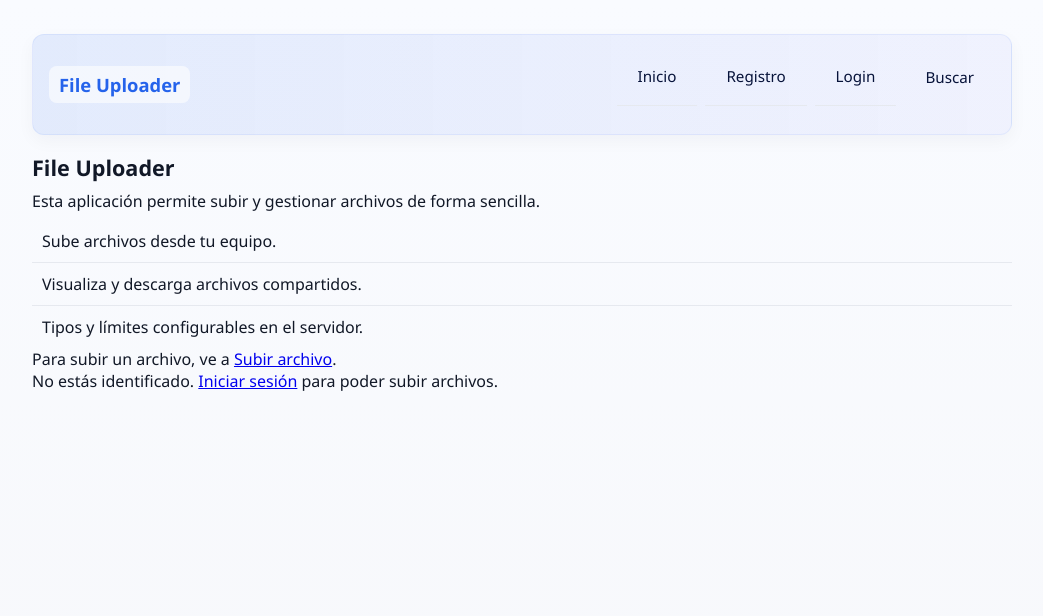
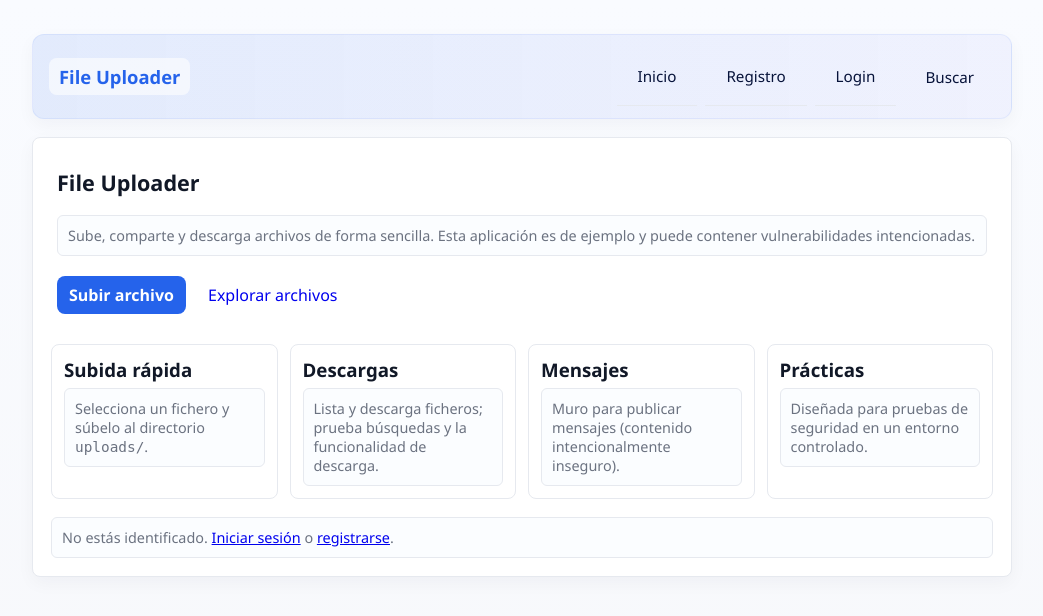
Before and after one commit to Yato03/File-Uploader-Vulnerable-app, a Flask app: page / in a window 1280 px wide. Shown: the top 616 px of the page, without its empty margins (118-1161 px from the left). Run offline with Flask 2, Linux system fonts and the light colour scheme.

Commit message:
styles changes

```diff
--- a/static/styles.css
+++ b/static/styles.css
@@ -36,7 +36,6 @@ nav{
   flex-wrap:wrap;
   gap:8px 16px;
   align-items:center;
-  margin-bottom:16px;
   font-size:0.95rem;
 }
 nav a{
--- a/templates/index.html
+++ b/templates/index.html
@@ -1,18 +1,43 @@
 {% extends "layout.html" %}
 {% block body %}
-<h1>File Uploader</h1>
-<p>Esta aplicación permite subir y gestionar archivos de forma sencilla.</p>
-<ul>
-    <li>Sube archivos desde tu equipo.</li>
-    <li>Visualiza y descarga archivos compartidos.</li>
-    <li>Tipos y límites configurables en el servidor.</li>
-</ul>
+<main class="page">
+  <section class="hero" style="display:flex;flex-direction:column;gap:12px;padding:12px 6px">
+    <h1 style="margin:0 0 6px">File Uploader</h1>
+    <p class="note" style="margin:0">Sube, comparte y descarga archivos de forma sencilla. Esta aplicación es de ejemplo y puede contener vulnerabilidades intencionadas.</p>
+    <div style="margin-top:8px;display:flex;gap:10px;flex-wrap:wrap">
+      <a href="{{ url_for('upload') }}" style="display:inline-block;background:var(--accent);color:#fff;padding:8px 12px;border-radius:8px;text-decoration:none;font-weight:600;">Subir archivo</a>
+      <a href="{{ url_for('download') }}" style="display:inline-block;padding:8px 12px;border-radius:8px;text-decoration:none;border:1px solid var(--border;color:inherit);">Explorar archivos</a>
+    </div>
+  </section>
 
-<p>Para subir un archivo, ve a <a href="/upload">Subir archivo</a>.</p>
+  <section class="features" style="margin-top:18px;display:grid;grid-template-columns:repeat(auto-fit,minmax(220px,1fr));gap:12px">
+    <article class="feature" style="padding:12px;border-radius:8px;border:1px solid var(--border);background:#fff">
+      <h3 style="margin:0 0 6px">Subida rápida</h3>
+      <p class="note" style="margin:0">Selecciona un fichero y súbelo al directorio <code>uploads/</code>.</p>
+    </article>
 
-{% if session.user %}
-    <p>Conectado como: {{ session.user }} — <a href="/upload">Subir archivo</a></p>
-{% else %}
-    <p>No estás identificado. <a href="/login">Iniciar sesión</a> para poder subir archivos.</p>
-{% endif %}
+    <article class="feature" style="padding:12px;border-radius:8px;border:1px solid var(--border);background:#fff">
+      <h3 style="margin:0 0 6px">Descargas</h3>
+      <p class="note" style="margin:0">Lista y descarga ficheros; prueba búsquedas y la funcionalidad de descarga.</p>
+    </article>
+
+    <article class="feature" style="padding:12px;border-radius:8px;border:1px solid var(--border);background:#fff">
+      <h3 style="margin:0 0 6px">Mensajes</h3>
+      <p class="note" style="margin:0">Muro para publicar mensajes (contenido intencionalmente inseguro).</p>
+    </article>
+
+    <article class="feature" style="padding:12px;border-radius:8px;border:1px solid var(--border);background:#fff">
+      <h3 style="margin:0 0 6px">Prácticas</h3>
+      <p class="note" style="margin:0">Diseñada para pruebas de seguridad en un entorno controlado.</p>
+    </article>
+  </section>
+
+  <section style="margin-top:18px">
+    {% if session.get('user') %}
+      <div class="note">Conectado como: <strong>{{ session.get('user') }}</strong> — <a href="{{ url_for('upload') }}">Subir</a> · <a href="{{ url_for('logout') }}">Cerrar sesión</a></div>
+    {% else %}
+      <div class="note">No estás identificado. <a href="{{ url_for('login') }}">Iniciar sesión</a> o <a href="{{ url_for('register') }}">registrarse</a>.</div>
+    {% endif %}
+  </section>
+</main>
 {% endblock %}
--- a/templates/search.html
+++ b/templates/search.html
@@ -2,7 +2,7 @@
 {% block body %}
 <h2>Buscar usuario</h2>
 <form method="get">
-<input name="q" value="{{ q }}"><button>Buscar</button>
+<input type="text" name="q" value="{{ q }}"><button>Buscar</button>
 </form>
 {% if q %}
 <p>Resultados para: {{ q|safe }}</p>
```
